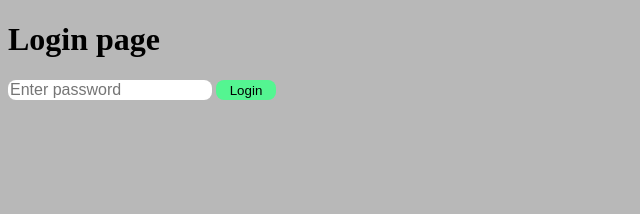
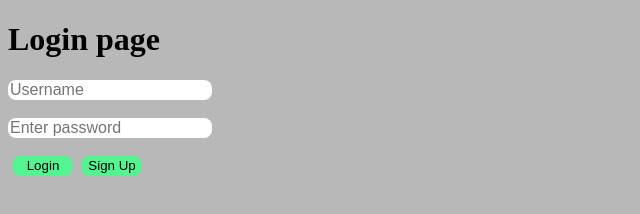
Before and after one commit to Kitis2cool/notebook, a plain HTML site: page login.html in a window 1280 px wide. Both pictures are taken after a click on the button "Login". Shown: the whole page, without its empty margins (0-640 px from the left). Drawn offline with Linux system fonts and the light colour scheme.

Commit message:
Update login.html

```diff
--- a/login.html
+++ b/login.html
@@ -1,6 +1,6 @@
 <!DOCTYPE html>
+<html>
 <head>
-
     <style>
         body{
             background-color: rgba(122, 122, 122, 0.534);
@@ -18,26 +18,70 @@
             border: none;
             border-radius: 8px;
             background-color: rgb(84, 245, 145);
+            margin-left: 5px;
         }
     </style>
 </head>
 
 <body>
+    <h1>Login page</h1>
 
-    <h1>Login page</h1>
-    <input type="password" placeholder="Enter password" id="loginField">
-    <button onclick="checkLogin()">Login</button>
+    <input type="text" placeholder="Username" id="usernameField"><br><br>
+    <input type="password" placeholder="Enter password" id="passwordField"><br><br>
+
+    <button onclick="login()">Login</button>
+    <button onclick="createAccount()">Sign Up</button>
+
     <script>
+        // Create account
+        function createAccount() {
+            const username = document.getElementById("usernameField").value.trim();
+            const password = document.getElementById("passwordField").value;
 
-        function checkLogin(){
-            var passwordField = document.getElementById("loginField").value;
-            if (passwordField == "kitis"){
-                window.open("\index.html", "_self")
-            } else{
-                document.getElementById("loginField").value = "";
-                alert("Wrong password, Please try again.")
+            if (!username || !password) {
+                alert("Please enter username and password");
+                return;
+            }
+
+            // Check if user already exists
+            if (localStorage.getItem(`user_${username}`)) {
+                alert("Username already exists. Choose another.");
+                return;
+            }
+
+            // Save user in localStorage
+            localStorage.setItem(`user_${username}`, password);
+            alert("Account created! You can now login.");
+            document.getElementById("usernameField").value = "";
+            document.getElementById("passwordField").value = "";
+        }
+
+        // Login
+        function login() {
+            const username = document.getElementById("usernameField").value.trim();
+            const password = document.getElementById("passwordField").value;
+
+            const storedPassword = localStorage.getItem(`user_${username}`);
+
+            if (storedPassword && storedPassword === password) {
+                // Save logged-in user
+                localStorage.setItem("loggedInUser", username);
+
+                // Redirect to index.html
+                window.location.href = "index.html";
+            } else {
+                alert("Wrong username or password. Try again.");
+                document.getElementById("passwordField").value = "";
             }
         }
 
+        // Auto redirect if already logged in
+        window.onload = () => {
+            const user = localStorage.getItem("loggedInUser");
+            if (user) {
+                window.location.href = "index.html";
+            }
+        }
     </script>
 </body>
+</html>
```
